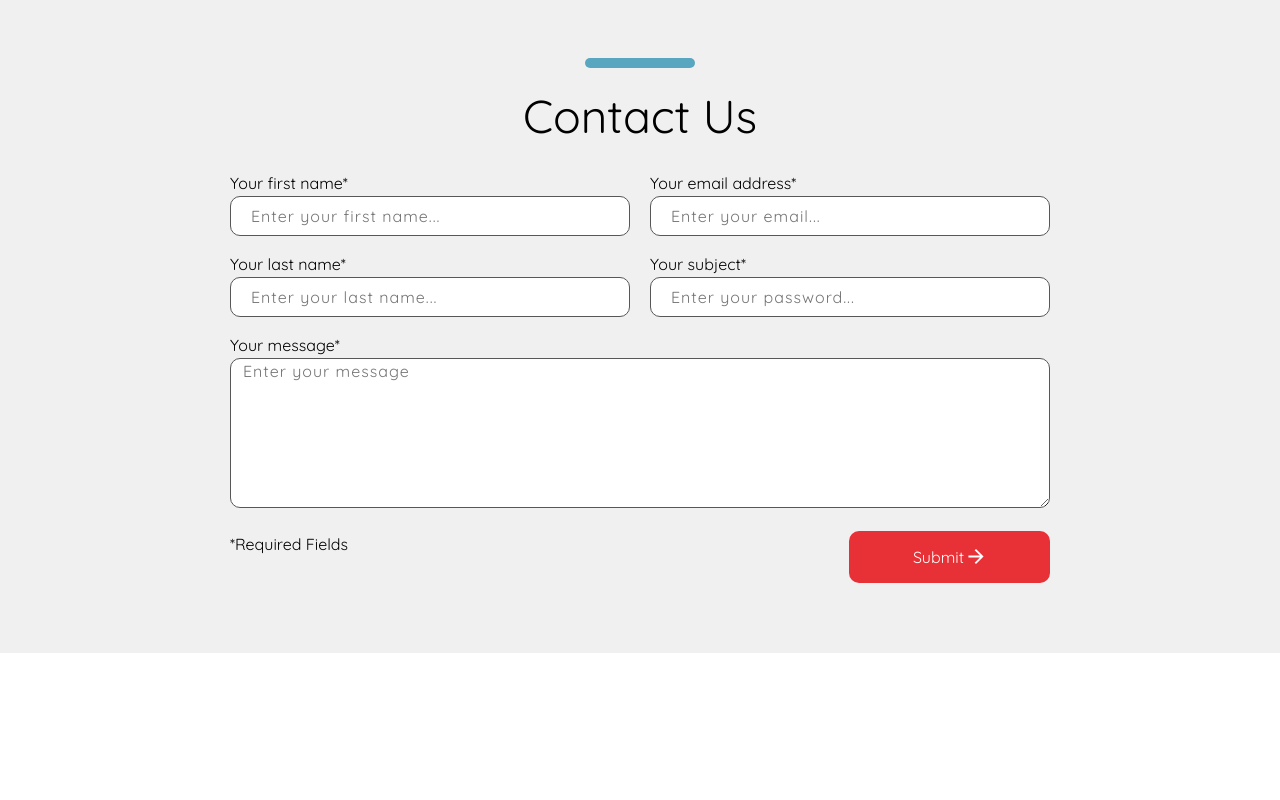
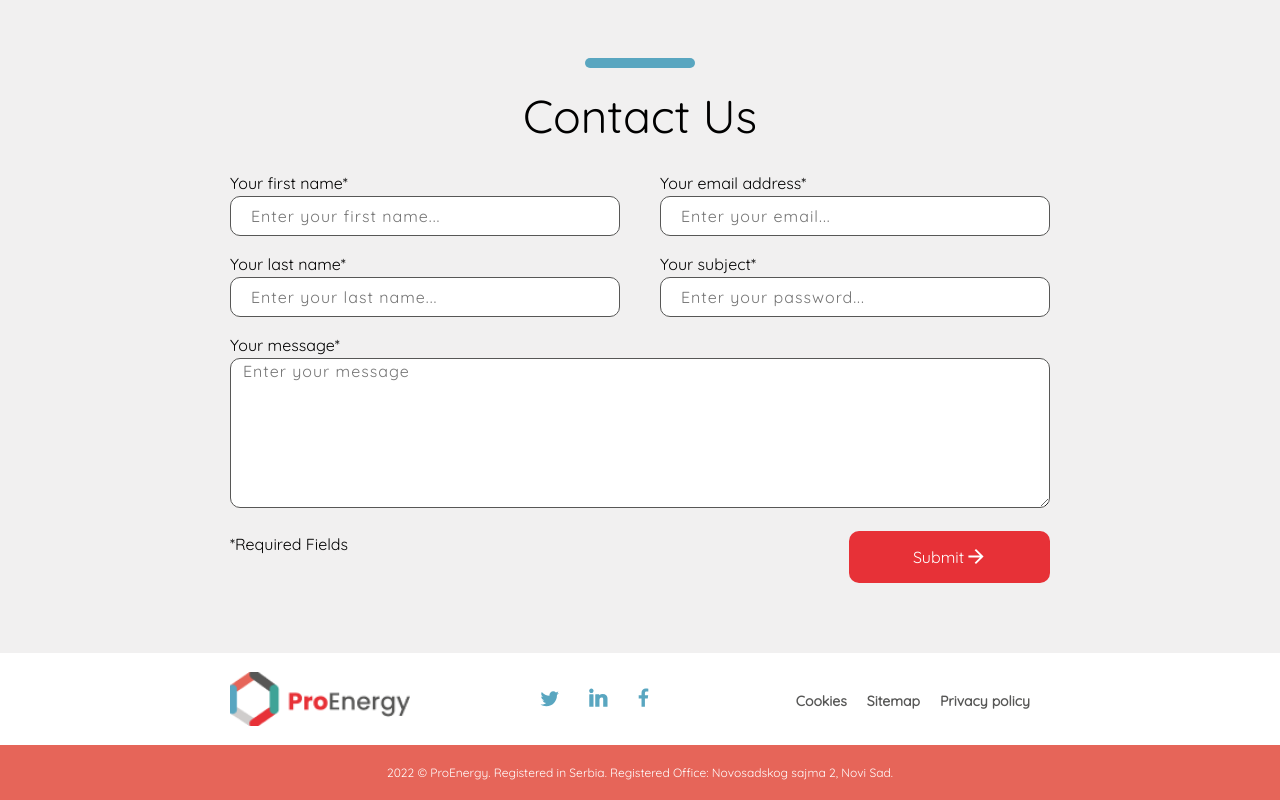
Before and after one commit to daniloVega/PROENERGY, a website built with webpack: page src/index.html in a window 1280 px wide. Shown: the part 3510-4310 px from the top of the page. Before the commit the page ends 4163 px from the top, so only its background shows below. Built offline with nearby package versions, Linux system fonts and the light colour scheme.

Commit message:
styled footer

```diff
--- a/src/index.html
+++ b/src/index.html
@@ -619,7 +619,7 @@
 							</div>
 							<!-- SUBJECT -->
 							<div class="form__group">
-								<label class="form__label" for="password"
+								<label class="form__label" for="subject"
 									>Your subject*</label
 								>
 								<input
@@ -632,19 +632,18 @@
 						</div>
 					</fieldset>
 					<div class="form__group form__group--area">
-						<label class="form__label" for="password"
+						<label class="form__label" for="message"
 							>Your message*</label
 						>
 						<textarea
 							name="message"
-							id=""
+							id="message"
 							cols="30"
 							rows="10"
 							class="contact__message"
 							placeholder="Enter your message"></textarea>
 					</div>
 
-					<!-- Submit Button -->
 					<div class="form__group form__group--submit">
 						<p>*Required Fields</p>
 						<button
@@ -661,5 +660,43 @@
 				</form>
 			</section>
 		</main>
+		<footer class="footer">
+			<div class="footer__container">
+				<img
+					class="footer__logo"
+					src="./assets/images/logo.png"
+					alt="Logo" />
+				<div class="footer__box">
+					<div class="footer__icons">
+						<a href="#"
+							><img
+								src="./assets/images/icons/twitter.svg"
+								alt="twitter" /></a
+						><a href="#"
+							><img
+								src="./assets/images/icons/linkedIn.svg"
+								alt="linkedin" /></a
+						><a href="#"
+							><img
+								src="./assets/images/icons/facebook.svg"
+								alt="facebook"
+						/></a>
+					</div>
+					<div class="footer__links">
+						<a class="footer__links__text" href="#">Cookies</a
+						><a class="footer__links__text" href="#">Sitemap</a
+						><a class="footer__links__text" href="#"
+							>Privacy policy</a
+						>
+					</div>
+				</div>
+			</div>
+			<div class="footer__copy">
+				<p class="footer__copy__text">
+					2022 © ProEnergy. Registered in Serbia. Registered Office:
+					Novosadskog sajma 2, Novi Sad.
+				</p>
+			</div>
+		</footer>
 	</body>
 </html>
--- a/src/scss/components/_index.scss
+++ b/src/scss/components/_index.scss
@@ -6,3 +6,4 @@
 @forward './carousel/carousel';
 @forward './core/core';
 @forward './contact/contact';
+@forward './footer/footer';
--- a/src/scss/components/contact/_contact.scss
+++ b/src/scss/components/contact/_contact.scss
@@ -22,6 +22,9 @@
 	gap: 20px;
 	@media (min-width: variables.$breakpoint-md) {
 		flex-direction: row;
+	}
+	@media (min-width: variables.$breakpoint-lg) {
+		gap: 40px;
 	}
 }
 
--- /dev/null
+++ b/src/scss/components/footer/_footer.scss
@@ -0,0 +1,74 @@
+@use '../../base/variables';
+.footer__container {
+	display: flex;
+	flex-direction: column;
+	align-items: center;
+	@media (min-width: variables.$breakpoint-md) {
+		flex-direction: row;
+		justify-content: space-between;
+	}
+	@media (min-width: variables.$breakpoint-lg) {
+		padding: 15px 230px;
+		display: grid;
+		grid-template-columns: repeat(2, 1fr);
+	}
+}
+.footer__logo {
+	padding-top: 20px;
+	width: 160px;
+	@media (min-width: variables.$breakpoint-md) {
+		padding-top: 0;
+		padding-left: 20px;
+		width: 180px;
+	}
+	@media (min-width: variables.$breakpoint-lg) {
+		padding-left: 0;
+	}
+}
+.footer__box {
+	padding: 20px;
+	display: flex;
+	flex-direction: column;
+	align-items: center;
+	gap: 20px;
+	@media (min-width: variables.$breakpoint-md) {
+		align-items: flex-end;
+		gap: 10px;
+	}
+	@media (min-width: variables.$breakpoint-lg) {
+		flex-direction: row;
+		justify-content: space-between;
+	}
+}
+.footer__icons {
+	display: flex;
+	align-items: baseline;
+	gap: 30px;
+	@media (min-width: variables.$breakpoint-lg) {
+		margin-left: -120px;
+	}
+}
+
+.footer__links {
+	display: flex;
+	gap: 20px;
+	&__text {
+		font-weight: 700;
+		font-size: 14px;
+		line-height: 17.5px;
+		font-family: variables.$font-primary;
+		text-decoration: none;
+		color: variables.$color-gray;
+	}
+}
+.footer__copy {
+	padding: 20px;
+	background-color: variables.$color-brick;
+}
+.footer__copy__text {
+	font-size: 12px;
+	line-height: 15px;
+	color: variables.$color-white;
+	font-weight: 500;
+	text-align: center;
+}
```
Also changed, not shown: src/assets/images/icons/facebook.svg (added), src/assets/images/icons/linkedIn.svg (added), src/assets/images/icons/twitter.svg (added).
